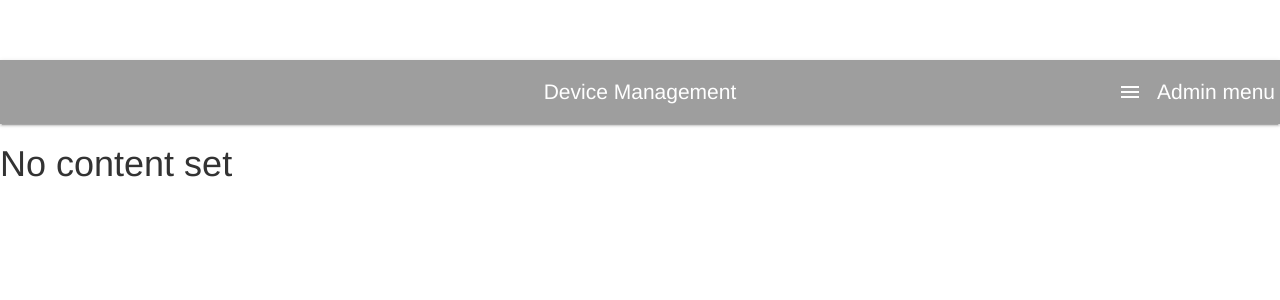
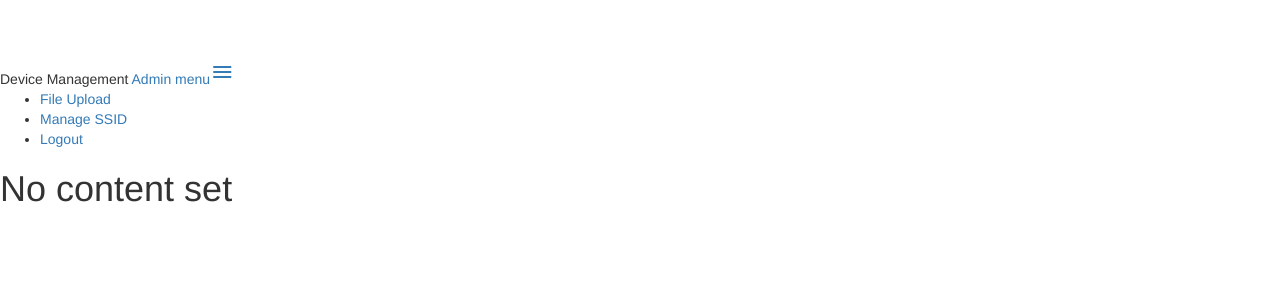
Before and after one commit to Skeletrox/usb-backend-pinut, a Django app: template file-upload/fileupload/templates/upload_base.html in a window 1280 px wide. Shown: the top 300 px of the page. Run offline with Django 3.2, Linux system fonts and the light colour scheme; the template is opened without the code that fills it, so the values that code supplies are empty; parts of the project's set-up code (start-up, migrations or seed data) failed here and were passed over; some libraries are stand-ins or nearby versions; some web fonts are replaced.

Commit message:
minor tweaks

```diff
--- a/file-upload/fileupload/USBFinder.py
+++ b/file-upload/fileupload/USBFinder.py
@@ -1,4 +1,4 @@
-import os, inspect 																				#needed for os files
+import os, inspect, json 																				#needed for os files
 from glob import glob																			#Needed for directories
 import subprocess																				#Running lsusb
 import getpass																					#used for getuser()
@@ -12,7 +12,7 @@ process = None
 #staticFileLoc = '/Programming/Django/UsbBackend/checkUpdates/static/checkUpdates'				#staticFileLoc for local machine. can be changed based on device
 with open('support_files/res.json') as res_file:
 	try:
-		json_data = json.loads(res_file)
+		json_data = json.load(res_file)
 		staticFileLocRoot = json_data["global_vars"][0].get("value", "")
 	except:
 		staticFileLocRoot = '/'
--- a/file-upload/fileupload/templates/upload_base.html
+++ b/file-upload/fileupload/templates/upload_base.html
@@ -28,9 +28,9 @@
 </body>
 <script src="jquery-3.2.1.min.js"></script>
     <!-- Compiled and minified CSS for Material Design -->
-    <link rel="stylesheet" href="https://cdnjs.cloudflare.com/ajax/libs/materialize/0.99.0/css/materialize.min.css">
+    <!--link rel="stylesheet" href="https://cdnjs.cloudflare.com/ajax/libs/materialize/0.99.0/css/materialize.min.css">
     <!-- Compiled and minified JavaScript for Material Design -->
-    <script src="https://cdnjs.cloudflare.com/ajax/libs/materialize/0.99.0/js/materialize.min.js"></script>
+    <!--script src="https://cdnjs.cloudflare.com/ajax/libs/materialize/0.99.0/js/materialize.min.js"></script>
     <!-- Icons for Material Design -->
      <link href="https://fonts.googleapis.com/icon?family=Material+Icons" rel="stylesheet">
     <meta name="description" content="File Upload widget with multiple file selection, drag&amp;drop support, progress bars, validation and preview images, audio and video for jQuery. Supports cross-domain, chunked and resumable file uploads and client-side image resizing. Works with any server-side platform (PHP, Python, Ruby on Rails, Java, Node.js, Go etc.) that supports standard HTML form file uploads.">
--- a/file-upload/fileupload/views.py
+++ b/file-upload/fileupload/views.py
@@ -109,7 +109,7 @@ def verify(request, optional=False):
         ############################################################
         with open('support_files/res.json') as res_file:
             try:
-                json_data = json.loads(res_file)
+                json_data = json.load(res_file)
                 staticFileLocRoot = json_data["global_vars"][0].get("value", "")
             except:
                 return HttpResponse("<h1>Improperly configured resources file; contact sysadmin</h1>")
--- a/file-upload/support_files/res.json
+++ b/file-upload/support_files/res.json
@@ -11,8 +11,11 @@
 		{
 			"name" : "usb_on_automount",
 			"value": "/media/"
+		},
+		{
+			"name" : "server_root",
+			"value": "/root/backend/usb-backend-pinut/file-upload/"
 		}
-
 	]
 
 }
```
Also changed, not shown: file-upload/fileupload/templates/fileupload/ekfile_form.html (+8 -8 lines).
